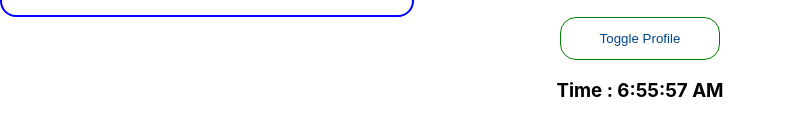
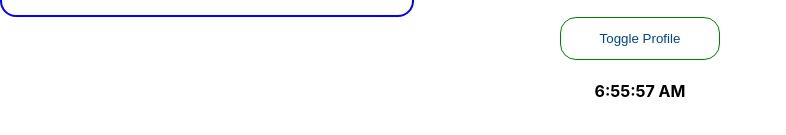
Before and after one commit to Kais-Amiri/checkpoint-react-state-gomycode, a React (Create React App) app: page / in a window 1280 px wide. Shown: the part 417-552 px from the top of the page, without its empty margins (0-786 px from the left). Built offline with nearby package versions, Linux system fonts and the light colour scheme.

Commit message:
TimeComp creation

```diff
--- a/src/App.js
+++ b/src/App.js
@@ -1,6 +1,7 @@
 import React, { Component } from "react";
 import "./App.css";
 import Profile from "./Profile";
+import TimerComp from "./TimerComp";
 
 class App extends Component {
   constructor(props) {
@@ -23,14 +24,6 @@
   toggleProfile = () => {
     this.setState({ bool: !this.state.bool });
   };
-
-  componentDidMount() {
-    setInterval(() => {
-      this.setState({
-        time: new Date().toLocaleTimeString(),
-      });
-    }, 1000);
-  }
 
   render() {
     return (
@@ -57,7 +50,7 @@
         >
           Toggle Profile
         </button>
-        <h3>Time : {this.state.time}</h3>
+        <TimerComp />
       </div>
     );
   }
--- /dev/null
+++ b/src/TimerComp.js
@@ -0,0 +1,21 @@
+import React, { Component } from "react";
+
+export default class TimerComp extends Component {
+  state = {
+    time: 0,
+  };
+  componentDidMount() {
+    setInterval(() => {
+      this.setState({
+        time: new Date().toLocaleTimeString(),
+      });
+    }, 1000);
+  }
+  render() {
+    return (
+      <div>
+        <h4>{this.state.time}</h4>
+      </div>
+    );
+  }
+}
```
